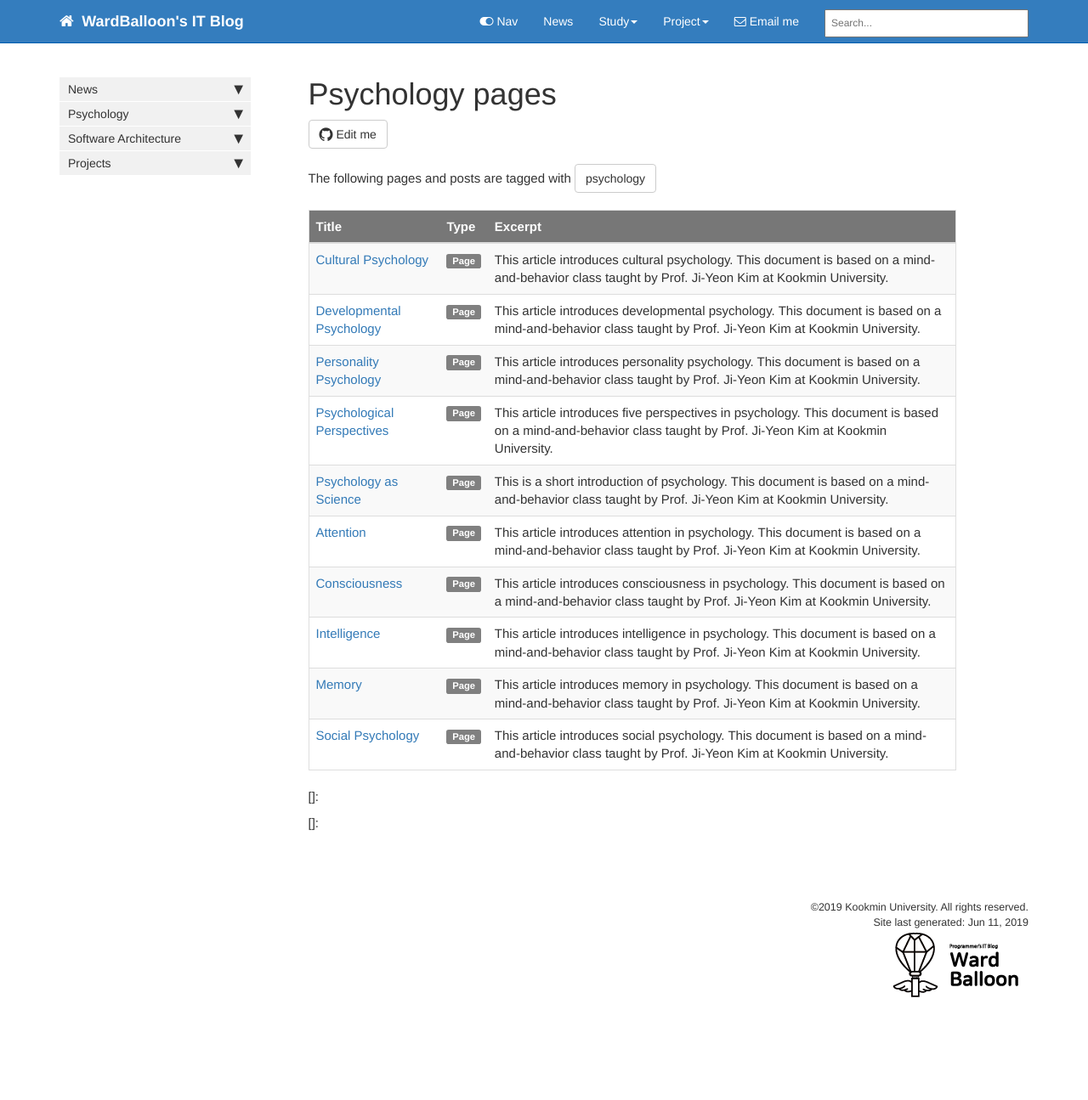
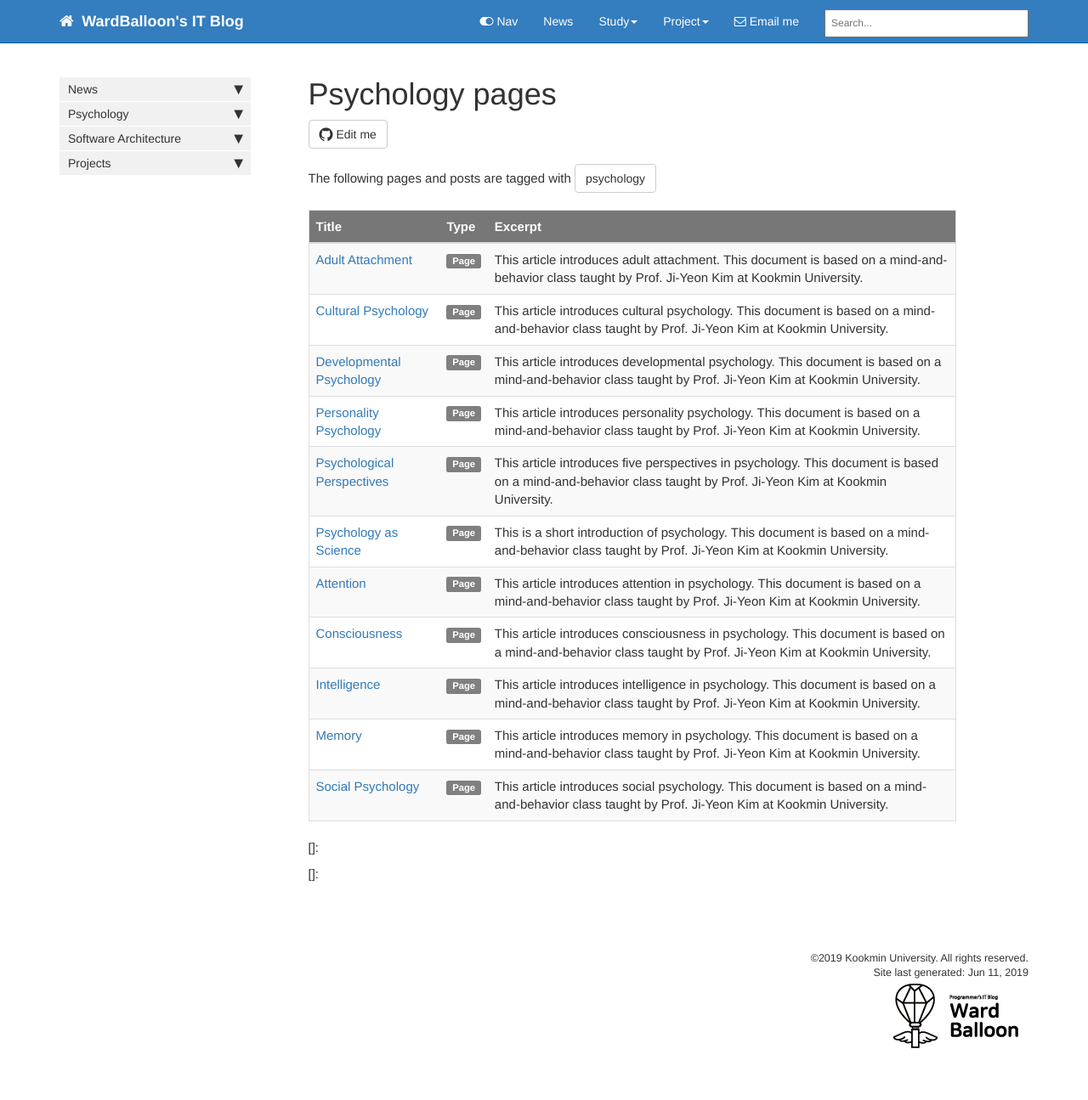
Before and after one commit to codingsoo/codingsoo.github.io1, a Jekyll site: the page built from pages/tags/psychology.md, in a window 1280 px wide. Shown: the whole page at 85% size. Built offline with Jekyll 4.4.1, drawn with Linux system fonts in a browser that asks for light colours; nearby versions of some CDN libraries; comment, search, counter and statistics services are not loaded; before the commit the page ends 1235 px from its top, so only the background shows below that; some of the changed lines change nothing that is shown.

Commit message:
Adult Attachment

```diff
--- a/_data/sidebars/home_sidebar.yml
+++ b/_data/sidebars/home_sidebar.yml
@@ -42,6 +42,9 @@ entries:
     - title: Social Psychology
       url: /social-psychology.html
       output: web
+    - title: Adult Attachment
+      url: /adult-attachment.html
+      output: web
 
   - title: Software Architecture
     output: web
--- /dev/null
+++ b/pages/psychology/adult-attachment.md
@@ -0,0 +1,58 @@
+---
+title: Adult Attachment
+keywords: psychology, adult attachment
+last_updated: June 12, 2019
+tags: [psychology]
+summary: "This article introduces adult attachment. This document is based on a mind-and-behavior class taught by Prof. Ji-Yeon Kim at Kookmin University."
+sidebar: home_sidebar
+permalink: adult-attachment.html
+folder: psychology
+---
+
+## Adult Attachment
+
+Tendency of an individual to make efforts to seek and mai ntain proximity and contact with specific individuals who provide physical/and psychological safety and security
+
+## Attachment theory (Bowlby, 1969)
+
+Child has a natural (inborn) need to attach to his or her caregiver (usually mother). They rely on attachment figures (mother) for protection, support, and help with emotion regulation. Failure to form this maternal attachment during early years (0-5 yrs) would lead to negative consequences, also for future relationships – internal working model- “cradle to the grave.”
+
+### Secure attachment style
+
+I find it relatively easy to get close to others and am comfort able depending on them and having them depend on me. I don’t worry about being abandoned or about someone getting too close to me (~55%, Hazan & Shaver, 1987).
+
+- Values and enjoys relationships and tends to have long ones
+- Grieves loss but achieves resolution
+- Copes with stress by seeking support
+- Support partner when partner is distressed (compassionate, responsive)
+- Balance (independence/dependence)
+
+### Avoidant/dismissing attachment pattern
+
+I’m somewhat uncomfortable being close to others; I find it difficult to trust them completely, difficult to allow myself to depend on them. I’m nervous when anyone gets too close, and often, others want me to be more intimate that I feel comfortable (~25%, Hazan & Shaver, 1987).
+
+- Avoid close relationships (lowest interest and commitment) High in independence
+- Describes parents as rejecting and emotionally cool
+- Expresses less grief following loss
+- Withdraws from partner when partner is distressed
+- Avoid conflict by distancing
+- Doesn’t like to open up
+- Low trust in others
+
+### Anxious/preoccupied attachment pattern
+
+I find that others are reluctant to get close as I would like. I often worry that my partner (boyfriend/girlfriend) doesn't really love me or won’t want to stay with me. I want to get very close to my partner, and this sometimes scares people away (~20%, Hazan & Shaver, 1987).
+
+- Deeply invested in relationships, wants to get close quickly yet contributes to frequent break-ups
+- Describes parents as intrusive; sometimes still angry at time
+- Grieves intensely following break-ups or loss
+- frequently jealous and afraid romantic partner will leave; seeking approval and reassurances
+- Worries about rejection or disapproval during daily interactions
+- Emotional high and low
+
+### Some tips
+
+- Be objective about your partner’s behavior as well as your own – know your pattern.
+- Anxious: cultivate friendship and activity outside your relationship. Have confidence in your ability to make your partner feel valued through attention you pay.
+- Avoidant: identify your “deactivating strategy” and your tendency towards negative view of others.
+- Secure: Know your ability to have a secure relationship, thereby making avoidant/anxious individuals less so.
```
